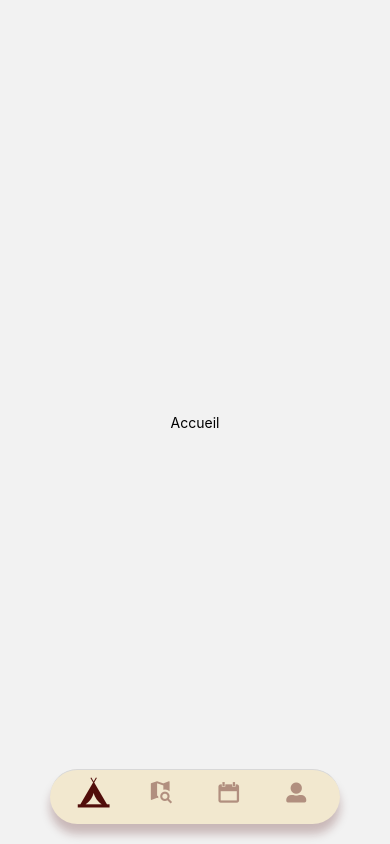
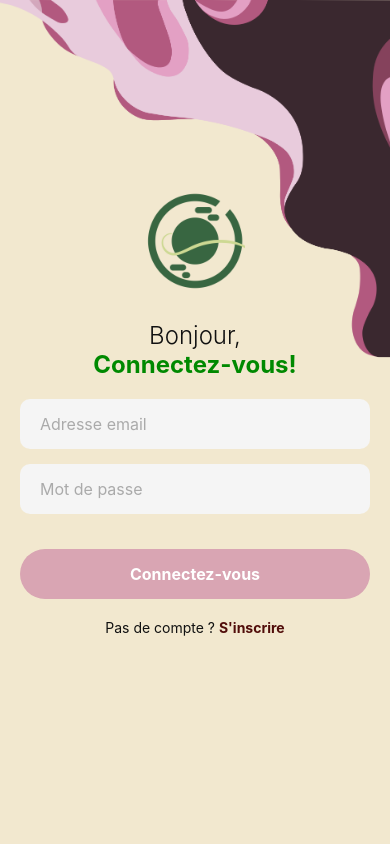
Before and after one commit to Inesamzr/Traveo-Front, a React Native app: screen /Auth in a window 390 px wide. Built offline with nearby package versions, Linux system fonts and the light colour scheme.

Commit message:
navigation de la page de connexion à la page d'inscription

```diff
--- a/App.js
+++ b/App.js
@@ -1,12 +1,26 @@
 import 'react-native-gesture-handler';
-import Navbar from './Navigation/Navbar'
+import React from 'react';
 import { NavigationContainer } from '@react-navigation/native';
+import { createStackNavigator } from '@react-navigation/stack';
 
+import Navbar from './Navigation/Navbar';
+import AuthNavigator from './Navigation/AuthNavigator';
+import AccueilNavigator from './Navigation/AccueilNavigator';
+import ActiviteNavigator from './Navigation/ActiviteNavigator';
+import ReservationNavigator from './Navigation/ReservationNavigator';
+
+const Stack = createStackNavigator();
 
 export default function App() {
   return (
-      <NavigationContainer>
-        <Navbar />
-      </NavigationContainer>
+    <NavigationContainer>
+      <Stack.Navigator screenOptions={{ headerShown: false }}>
+        <Stack.Screen name="Navbar" component={Navbar} />
+        <Stack.Screen name="Auth" component={AuthNavigator} />
+        <Stack.Screen name="Accueil" component={AccueilNavigator} />
+        <Stack.Screen name="Activite" component={ActiviteNavigator} />
+        <Stack.Screen name="Reservation" component={ReservationNavigator} />
+      </Stack.Navigator>
+    </NavigationContainer>
   );
 }
--- a/Navigation/AuthNavigator.js
+++ b/Navigation/AuthNavigator.js
@@ -2,20 +2,26 @@ import React from 'react';
 import { createStackNavigator } from '@react-navigation/stack';
 import ProfilPage from '../screens/Profil/ProfilPage';
 import LoginPage from '../screens/Profil/LoginPage';
+import RegisterPage from '../screens/Profil/RegisterPage';
 
 const Stack = createStackNavigator();
 
 export default function AuthNavigator() {
   return (
     <Stack.Navigator>
+       <Stack.Screen
+        name="Login"
+        component={LoginPage}
+        options={{ headerShown: false }}
+      />
       <Stack.Screen
-        name="ProfilPage"
+        name="Profil"
         component={ProfilPage}
         options={{ headerShown: false }}
       />
-       <Stack.Screen
-        name="LoginPage"
-        component={LoginPage}
+      <Stack.Screen
+        name="Register"
+        component={RegisterPage}
         options={{ headerShown: false }}
       />
     </Stack.Navigator>
--- a/Navigation/Navbar.js
+++ b/Navigation/Navbar.js
@@ -9,6 +9,10 @@ import ReservationPage from '../screens/Reservation/ReservationPage';
 import ProfilPage from '../screens/Profil/ProfilPage';
 import AccueilPage from '../screens/Accueil/AccueilPage';
 import LoginPage from '../screens/Profil/LoginPage';
+import AuthNavigator from './AuthNavigator';
+import ReservationNavigator from './ReservationNavigator';
+import ActiviteNavigator from './ActiviteNavigator';
+import AccueilNavigator from './AccueilNavigator';
 
 const Tab = createBottomTabNavigator();
 
@@ -38,7 +42,7 @@ export default function Navbar() {
     <Tab.Navigator screenOptions={screenOptions}>
       <Tab.Screen
         name="Accueil"
-        component={AccueilPage}
+        component={AccueilNavigator}
         options={{
           tabBarIcon: ({ focused }) => (
             <View style={{ alignItems: "center", justifyContent: "center", paddingTop: 5 }}>
@@ -51,7 +55,7 @@ export default function Navbar() {
       />
       <Tab.Screen
         name="Activité"
-        component={ActivitePage}
+        component={ActiviteNavigator}
         options={{
           tabBarIcon: ({ focused }) => (
             <View style={{ alignItems: "center", justifyContent: "center", paddingTop: 5 }}>
@@ -66,7 +70,7 @@ export default function Navbar() {
       />
       <Tab.Screen
         name="Réservation"
-        component={ReservationPage}
+        component={ReservationNavigator}
         options={{
           tabBarIcon: ({ focused }) => (
             <View style={{ alignItems: "center", justifyContent: "center", paddingTop: 6 }}>
@@ -79,7 +83,7 @@ export default function Navbar() {
       />
       <Tab.Screen
         name="Profil"
-        component={LoginPage}
+        component={AuthNavigator}
         options={{
           tabBarIcon: ({ focused }) => (
             <View style={{ alignItems: "center", justifyContent: "center", paddingTop: 7 }}>
--- a/localization/localization.js
+++ b/localization/localization.js
@@ -1,21 +1,31 @@
 const texts = {
+    fr: {
+      welcome: "Bonjour,",
+      connect: "Connectez-vous!",
+      registerTitle: "Inscrivez-vous!",
+      firstNamePlaceholder: "Nom",
+      lastNamePlaceholder: "Prénom",
+      emailPlaceholder: "Adresse email",
+      passwordPlaceholder: "Mot de passe",
+      confirmPasswordPlaceholder: "Confirmation de mot de passe",
+      login: "Connectez-vous",
+      noAccount: "Pas de compte ? ",
+      register: "S'inscrire",
+      alreadyAccount: "Vous avez déjà un compte ? ",
+    },
     en: {
-      welcome: "Hello,",
+      welcome: "Welcome,",
       connect: "Log in!",
-      emailPlaceholder: "Email address",
+      registerTitle: "Sign up!",
+      firstNamePlaceholder: "First Name",
+      lastNamePlaceholder: "Last Name",
+      emailPlaceholder: "Email Address",
       passwordPlaceholder: "Password",
+      confirmPasswordPlaceholder: "Confirm Password",
       login: "Log in",
       noAccount: "Don't have an account? ",
       register: "Sign up",
-    },
-    fr: {
-      welcome: "Bonjour,",
-      connect: "Connectez-vous!",
-      emailPlaceholder: "Adresse email",
-      passwordPlaceholder: "Mot de passe",
-      login: "Se connecter",
-      noAccount: "Pas de compte? ",
-      register: "Inscrivez-vous",
+      alreadyAccount: "Already have an account? ",
     },
   };
 
--- a/package.json
+++ b/package.json
@@ -11,8 +11,10 @@
   },
   "dependencies": {
     "@react-native-async-storage/async-storage": "^2.0.0",
+    "@react-native-async-storage/root": "github:react-native-async-storage/async-storage",
     "@react-navigation/bottom-tabs": "^7.0.3",
     "@react-navigation/native": "^7.0.2",
+    "@react-navigation/stack": "^7.0.3",
     "axios": "^1.7.7",
     "expo": "~52.0.7",
     "expo-status-bar": "~2.0.0",
--- a/screens/Profil/LoginPage.js
+++ b/screens/Profil/LoginPage.js
@@ -1,11 +1,13 @@
 import React, { useState } from 'react';
 import { View, Text, StyleSheet, TextInput, TouchableOpacity, Image, ImageBackground } from 'react-native';
 import texts from '../../localization/localization';
+import { useNavigation } from '@react-navigation/native';
 
-export default function LoginPage({ navigation }) {
+export default function LoginPage() {
   const [language, setLanguage] = useState('fr');
 
   const currentTexts = texts[language];
+  const navigation = useNavigation();
 
   return (
     <View style={styles.container}>
--- a/screens/Profil/RegisterPage.js
+++ b/screens/Profil/RegisterPage.js
@@ -0,0 +1,142 @@
+import React, { useState } from 'react';
+import { View, Text, StyleSheet, TextInput, TouchableOpacity, Image, ImageBackground } from 'react-native';
+import texts from '../../localization/localization';
+
+export default function RegisterPage({ navigation }) {
+  const [language, setLanguage] = useState('fr');
+
+  const currentTexts = texts[language];
+
+  return (
+    <View style={styles.container}>
+      <ImageBackground
+        source={require('../../assets/Login_asset.png')}
+        style={styles.backgroundImage}
+        resizeMode="cover"
+      />
+      <View style={styles.content}>
+        <Image
+          source={require('../../assets/Traveo_logo.png')}
+          style={styles.logo}
+        />
+        <Text style={styles.welcomeText}>{currentTexts.welcome}</Text>
+        <Text style={styles.connectText}>{currentTexts.registerTitle}</Text>
+        <View style={styles.inputContainer}>
+          <TextInput
+            style={styles.input}
+            placeholder={currentTexts.firstNamePlaceholder}
+            placeholderTextColor="#aaa"
+          />
+          <TextInput
+            style={styles.input}
+            placeholder={currentTexts.lastNamePlaceholder}
+            placeholderTextColor="#aaa"
+          />
+          <TextInput
+            style={styles.input}
+            placeholder={currentTexts.emailPlaceholder}
+            placeholderTextColor="#aaa"
+          />
+          <TextInput
+            style={styles.input}
+            placeholder={currentTexts.passwordPlaceholder}
+            placeholderTextColor="#aaa"
+            secureTextEntry
+          />
+          <TextInput
+            style={styles.input}
+            placeholder={currentTexts.confirmPasswordPlaceholder}
+            placeholderTextColor="#aaa"
+            secureTextEntry
+          />
+        </View>
+        <TouchableOpacity style={styles.registerButton}>
+          <Text style={styles.registerButtonText}>{currentTexts.register}</Text>
+        </TouchableOpacity>
+        <View style={styles.loginContainer}>
+          <Text style={styles.alreadyAccountText}>{currentTexts.alreadyAccount}</Text>
+          <TouchableOpacity onPress={() => navigation.navigate('Navbar', {screen:'Profil',params: { screen: 'Register' }})}>
+            <Text style={styles.loginText}>{currentTexts.login}</Text>
+          </TouchableOpacity>
+        </View>
+      </View>
+    </View>
+  );
+}
+
+const styles = StyleSheet.create({
+  container: {
+    flex: 1,
+    backgroundColor: '#F2E8CF',
+  },
+  backgroundImage: {
+    width: '100%',
+    height: '40%',
+    justifyContent: 'flex-end',
+    alignItems: 'center',
+  },
+  content: {
+    alignItems: 'center',
+    paddingHorizontal: 20,
+    marginTop: -100,
+  },
+  logo: {
+    width: 100,
+    height: 100,
+    marginBottom: 30,
+  },
+  welcomeText: {
+    fontSize: 24,
+    color: '#111',
+    fontWeight: '300',
+    textAlign: 'center',
+  },
+  connectText: {
+    fontSize: 24,
+    color: '#008900',
+    fontWeight: '700',
+    marginBottom: 20,
+    textAlign: 'center',
+  },
+  inputContainer: {
+    width: '100%',
+    marginBottom: 20,
+  },
+  input: {
+    backgroundColor: '#F5F5F5',
+    borderRadius: 10,
+    paddingVertical: 15,
+    paddingHorizontal: 20,
+    fontSize: 16,
+    color: '#333',
+    marginBottom: 15,
+  },
+  registerButton: {
+    backgroundColor: '#D9A5B3',
+    paddingVertical: 15,
+    paddingHorizontal: 40,
+    borderRadius: 25,
+    marginBottom: 20,
+    alignSelf: 'stretch',
+    alignItems: 'center',
+    width: '100%',
+  },
+  registerButtonText: {
+    color: '#FFF',
+    fontSize: 16,
+    fontWeight: 'bold',
+  },
+  loginContainer: {
+    flexDirection: 'row',
+    alignItems: 'center',
+  },
+  alreadyAccountText: {
+    fontSize: 14,
+    color: '#111',
+  },
+  loginText: {
+    fontSize: 14,
+    color: '#510D0A',
+    fontWeight: 'bold',
+  },
+});
```
Also changed, not shown: 1 other file (tests, documents, lock files or other folders).
